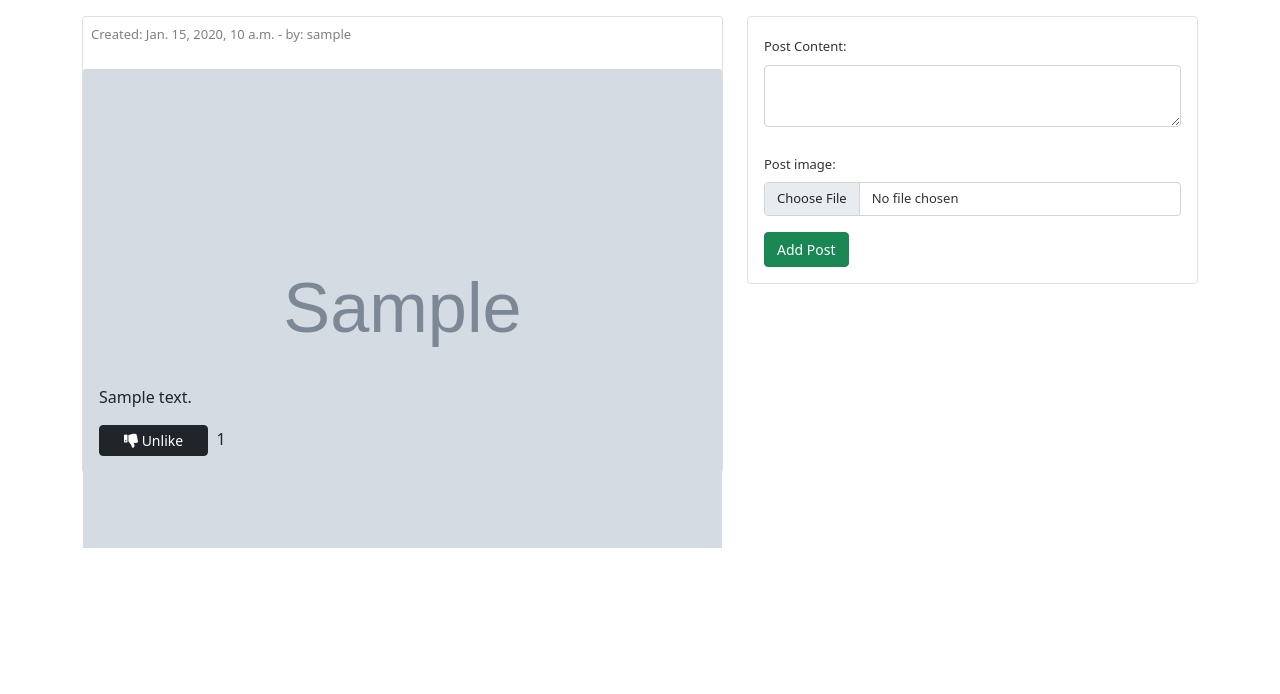
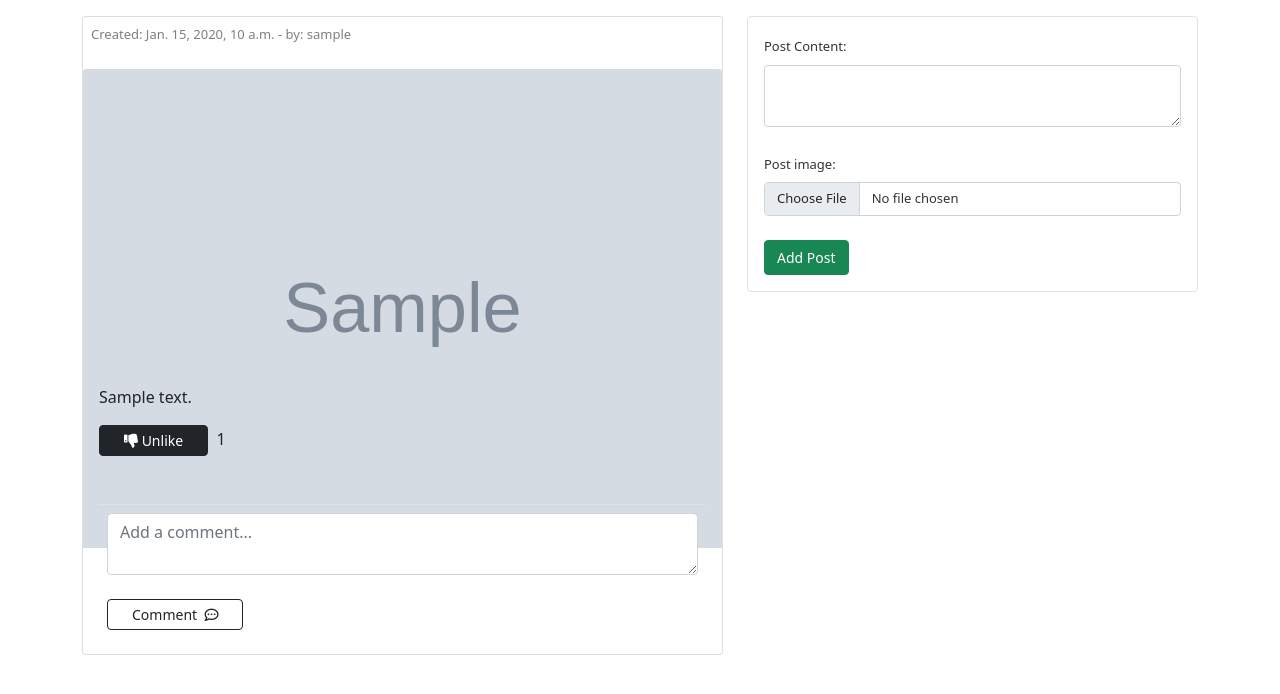
Before and after one commit to OmarYehia/django-social_network, a Django app: page /posts/ in a window 1280 px wide. Shown: the part 56-750 px from the top of the page. Run offline with Django 3.2, Linux system fonts and the light colour scheme; a user stored in the database is signed in; tables that the repository leaves empty hold one stand-in row (values such as "Sample post"); grey boxes marked "Sample" are stand-in pictures.

Commit message:
Fixing comment form and displaying errors on both comment/post form correctly

```diff
--- a/src/posts/forms.py
+++ b/src/posts/forms.py
@@ -6,3 +6,9 @@ class PostForm(forms.ModelForm):
     class Meta:
         model = Post
         fields = ('content', 'image')
+
+
+class CommentForm(forms.ModelForm):
+    class Meta:
+        model = Comment
+        fields = ('body',)
--- a/src/posts/templates/posts/index.html
+++ b/src/posts/templates/posts/index.html
@@ -21,13 +21,35 @@
                             {% csrf_token %}
                             <input type="hidden" name="post_id" value="{{ post.id }}">
                             {% if profile in post.likes.all %}
-                            <button type="submit" class="btn btn-dark py-1 px-4"><i class="fas fa-thumbs-down"></i>&nbsp;Unlike</button>
+                                <button type="submit" class="btn btn-dark py-1 px-4" name="submit_comment_form">
+                                    <i class="fas fa-thumbs-down"></i>&nbsp;Unlike
+                                </button>
                             {% else %}
-                            <button type="submit" class="btn btn-outline-dark py-1 px-4"
+                                <button type="submit" class="btn btn-outline-dark py-1 px-4" name="submit_comment_form"
                                 {% if profile == post.author %}disabled{% endif %}
                                 ><i class="fas fa-thumbs-up"></i>&nbsp;Like</button>
                             {% endif %}
                                 <span>&nbsp;{{ post.get_total_likes }}</span>
+                        </form>
+                    </div>
+                    <div class="comment-form border-top mt-5">
+
+                        {{ comment_form.non_field_errors }}
+                        <form class="create-comment-form p-2" action="" method="POST">
+                            {% csrf_token %}
+                            <input type="hidden" name="post_id" value={{ post.id }} />
+                            <div class="mb-3">
+                                <textarea class="form-control" name="body" required placeholder="Add a comment..." maxlength="500"></textarea>
+                                <div class="text-danger p-1 error-field">
+                                {{ comment_form.body.errors }}
+                                </div>
+
+                            </div>
+
+                            <button type="submit" class="btn btn-outline-dark py-1 px-4" name="submit_comment_form">
+                                Comment&nbsp;
+                                <i class="far fa-comment-dots"></i>
+                            </button>
                         </form>
                     </div>
                 </div>
@@ -36,23 +58,30 @@
         </div>
             <div class="col-5">
             {{ post_form.non_field_errors }}
+                {% if post_added %}
+                <div class="alert alert-success success-field">
+                    <span>Post added successfully!</span>
+                </div>
+                {% endif %}
                 <form class="create-post-form border rounded p-3" action="" method="POST" enctype="multipart/form-data">
                     {% csrf_token %}
                     <div class="mb-3">
-                        <label for="{{ form.content.id_for_label }}" class="form-label">Post Content:</label>
-                        <textarea class="form-control" name="content">{{ form.content }}</textarea>
-
-                        <div class="text-danger p-1">
+                        <label for="{{ post_form.content.id_for_label }}" class="form-label">Post Content:</label>
+                        <textarea class="form-control" name="content"></textarea>
+                        <div class="text-danger p-1 error-field">
                            {{ post_form.content.errors }}
                         </div>
 
                     </div>
                     <div class="mb-3">
+
+                        <label for="{{ post_form.image.id_for_label }}" class="form-label">Post image:</label>
+                        <input type="file" class="form-control" name="image" />
+                        <div class="text-danger p-1 error-field">
                            {{ post_form.image.errors }}
-                        <label for="{{ form.image.id_for_label }}" class="form-label">Post image:</label>
-                        <input type="file" class="form-control" name="image">{{ form.image }}</input>
                         </div>
-                    <button type="submit" class="btn btn-success">Add Post</button>
+                    </div>
+                    <button type="submit" class="btn btn-success" name="submit_post_form">Add Post</button>
                 </form>
             </div>
         </div>
--- a/src/posts/views.py
+++ b/src/posts/views.py
@@ -1,7 +1,7 @@
 from django.shortcuts import render, redirect
 from .models import Post, Like
 from profiles.models import Profile
-from .forms import PostForm
+from .forms import PostForm, CommentForm
 # Create your views here.
 
 
@@ -13,21 +13,33 @@ def posts_index(request):
     # Need to get friends posts
     # get groups posts
 
-    post_form = PostForm(request.POST or None, request.FILES or None)
-    if request.method == "POST":
+    post_form = PostForm()
+    comment_form = CommentForm()
+    post_added = False
+
+    if 'submit_post_form' in request.POST:
         post_form = PostForm(request.POST, request.FILES)
-        print(request.POST)
         if post_form.is_valid():
             post_instance = post_form.save(commit=False)
             post_instance.author = profile
             post_instance.save()
+            post_added = True
 
-            return redirect("posts:posts-index")
+    elif 'submit_comment_form' in request.POST:
+        comment_form = CommentForm(request.POST)
+        if comment_form.is_valid():
+            post_id = request.POST.get("post_id")
+            comment_instance = comment_form.save(commit=False)
+            comment_instance.user = profile
+            comment_instance.post = Post.objects.get(id=post_id)
+            comment_instance.save()
 
     context = {
         'posts': posts,
         'profile': profile,
-        'post_form': post_form
+        'post_form': post_form,
+        'comment_form': comment_form,
+        'post_added': post_added
     }
 
     return render(request, 'posts/index.html', context)
--- a/src/static/style.css
+++ b/src/static/style.css
@@ -1,6 +1,7 @@
 .posts-list .card .created-text,
 .create-post-form .form-label,
-.create-post-form input[type=file] {
+.create-post-form input,
+.create-comment-form input {
     font-size:13px;
      color:#333;
 }
@@ -12,6 +13,8 @@
     padding: 5px;
 }
 
-.btn {
+.btn,
+.error-field,
+.success-field {
     font-size: 14px;
 }
```
Also changed, not shown: src/media/posts/Screenshot_from_2021-04-30_22-42-06.png (added). Lines whose indentation alone changed are shown as unchanged.
